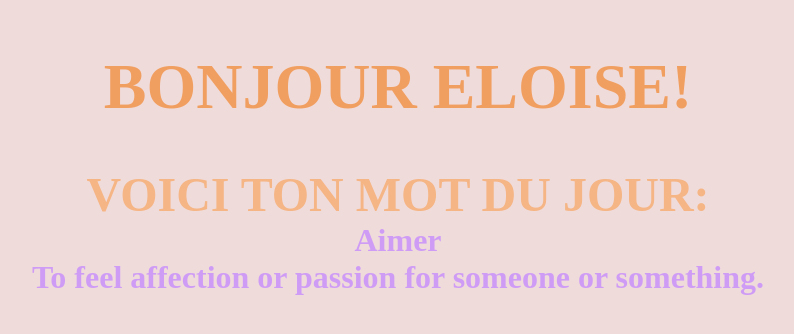
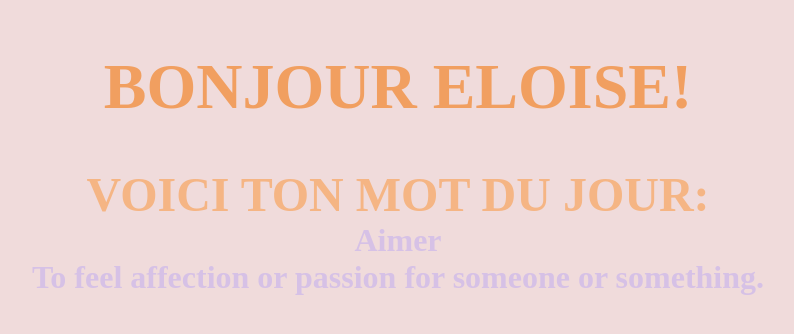
Before and after one commit to UnMotPourEloise/UnMotPourEloise, a plain HTML site: page index.html in a window 1280 px wide. Shown: the whole page, without its empty margins (242-1036 px from the left). Drawn offline with Linux system fonts and the light colour scheme.

Commit message:
Update style.css

```diff
--- a/style.css
+++ b/style.css
@@ -33,7 +33,7 @@ h2  {
 }
 
 h3 {
-    color: #cf9cf5;
+    color: #d6c1e6;
     font-family: 'Lucida Sans', 'Lucida Sans Regular', 'Lucida Grande', 'Lucida Sans Unicode', Geneva, Verdana, sans-serif sans-serif;
     font-weight: 900;
     font-style: normal;
@@ -46,7 +46,7 @@ h3 {
   }
 
 p {
-    color: #cf9cf5;
+    color: #d6c1e6;
     font-family: 'Lucida Sans', 'Lucida Sans Regular', 'Lucida Grande', 'Lucida Sans Unicode', Geneva, Verdana, sans-serif sans-serif;
     font-weight: 900;
     font-style: normal;
```
